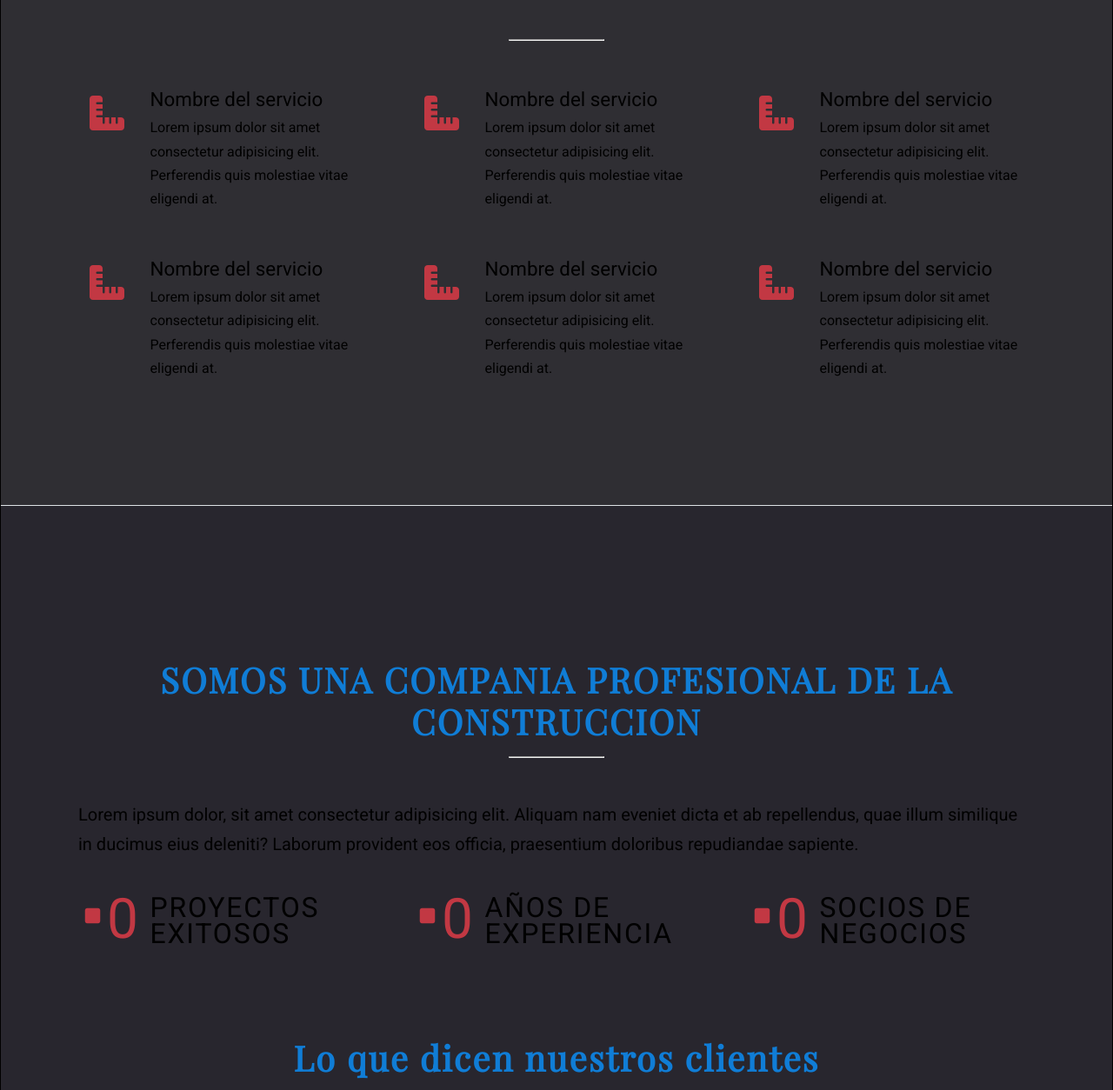
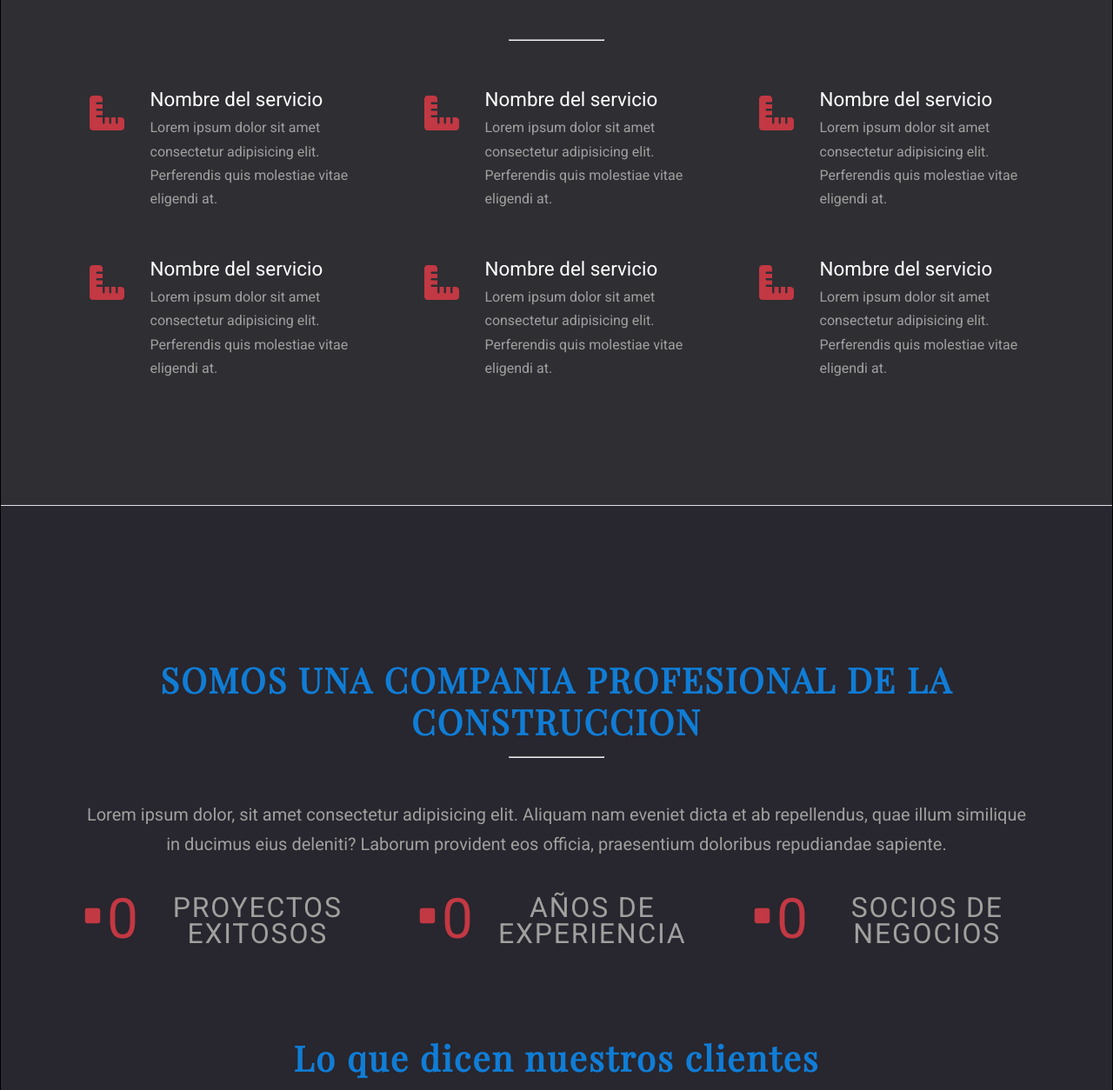
Before and after one commit to nelren/construcsilva-website, a plain HTML site: page index.html in a window 1280 px wide. Shown: the part 1506-2760 px from the top of the page at 87% size. Drawn offline with nearby package versions, Linux system fonts and the light colour scheme.

Commit message:
Modify paragraphs font color on about section

```diff
--- a/css/styles.css
+++ b/css/styles.css
@@ -116,6 +116,7 @@ h2 {
 h3 {
     font-size: 1.4rem;
     font-weight: 300;
+    color: var(--clr-light);
 }
 
 h4 {
@@ -359,6 +360,10 @@ header ul.is-sticky li a.active {
     width: 75%;
 }
 
+#services  p {
+    color: var(--clr-paragraph);
+}
+
 /* ---------------- end: services styles --------------------- */
 
 /* ------------ start: projects styles ---------------- */
@@ -448,6 +453,11 @@ header ul.is-sticky li a.active {
     /* background: #f8f9fa; */
 }
 
+#about-us p{
+    color: var(--clr-paragraph);
+    text-align: center;
+}
+
 #about-us h2 {
     text-align: center;
     margin-bottom: 1rem;
--- a/index.html
+++ b/index.html
@@ -96,7 +96,7 @@
                 <div>
                     <div class="fas fa-ruler-combined"></div>
                     <div class="services-card-right">
-                        <h3>Nombre del servicio</h3>
+                        <h3 class="service-name">Nombre del servicio</h3>
                         <p>Lorem ipsum dolor sit amet consectetur adipisicing elit. Perferendis quis molestiae vitae eligendi at.</p>
                     </div>
                 </div>
@@ -104,7 +104,7 @@
                 <div>
                     <div class="fas fa-ruler-combined"></div>
                     <div class="services-card-right">
-                        <h3>Nombre del servicio</h3>
+                        <h3 class="service-name">Nombre del servicio</h3>
                         <p>Lorem ipsum dolor sit amet consectetur adipisicing elit. Perferendis quis molestiae vitae eligendi at.</p>
                     </div>
                 </div>
@@ -112,7 +112,7 @@
                 <div>
                     <div class="fas fa-ruler-combined"></div>
                     <div class="services-card-right">
-                        <h3>Nombre del servicio</h3>
+                        <h3 class="service-name">Nombre del servicio</h3>
                         <p>Lorem ipsum dolor sit amet consectetur adipisicing elit. Perferendis quis molestiae vitae eligendi at.</p>
                     </div>
                 </div>
@@ -120,7 +120,7 @@
                 <div>
                     <div class="fas fa-ruler-combined"></div>
                     <div class="services-card-right">
-                        <h3>Nombre del servicio</h3>
+                        <h3 class="service-name">Nombre del servicio</h3>
                         <p>Lorem ipsum dolor sit amet consectetur adipisicing elit. Perferendis quis molestiae vitae eligendi at.</p>
                     </div>
                 </div>
@@ -128,7 +128,7 @@
                 <div>
                     <div class="fas fa-ruler-combined"></div>
                     <div class="services-card-right">
-                        <h3>Nombre del servicio</h3>
+                        <h3 class="service-name">Nombre del servicio</h3>
                         <p>Lorem ipsum dolor sit amet consectetur adipisicing elit. Perferendis quis molestiae vitae eligendi at.</p>
                     </div>
                 </div>
@@ -230,41 +230,6 @@
                     </div>
                 </div>
             </div>
-
-            <!-- <ul class="about-flex flex">
-                <li>
-                    <div class="about-square"></div>
-                    <span class="about-number">0</span>
-                    <span class="about-topic">PROYECTOS <br> EXITOSOS</span>
-                </li>
-                <li>
-                    <div class="about-square"></div>
-                    <span class="about-number">0</span>
-                    <span class="about-topic">PROYECTOS <br> EXITOSOS</span>
-                </li>
-                <li>
-                    <div class="about-square"></div>
-                    <span class="about-number">0</span>
-                    <span class="about-topic">PROYECTOS <br> EXITOSOS</span>
-                </li>
-            </ul> -->
-            <!-- <div class="flex">
-                <div class="flex-inside">
-                    <span class="about-square"></span>
-                    <span class="about-number">0</span>
-                    <span class="about-topic">PROYECTOS <br> EXITOSOS</span>
-                </div>
-                <div class="flex-inside">
-                    <span class="about-square"></span>
-                    <span class="about-number">0</span>
-                    <span class="about-topic">AÑOS DE <br> EXPERIENCIA</span>
-                </div>
-                <div class="flex-inside">
-                    <span class="about-square"></span>
-                    <span class="about-number">0</span>
-                    <span class="about-topic">PARTNERS DE <br> NEGOCIOS</span>
-                </div>
-            </div> -->
         </div>
     </section>
 
```
